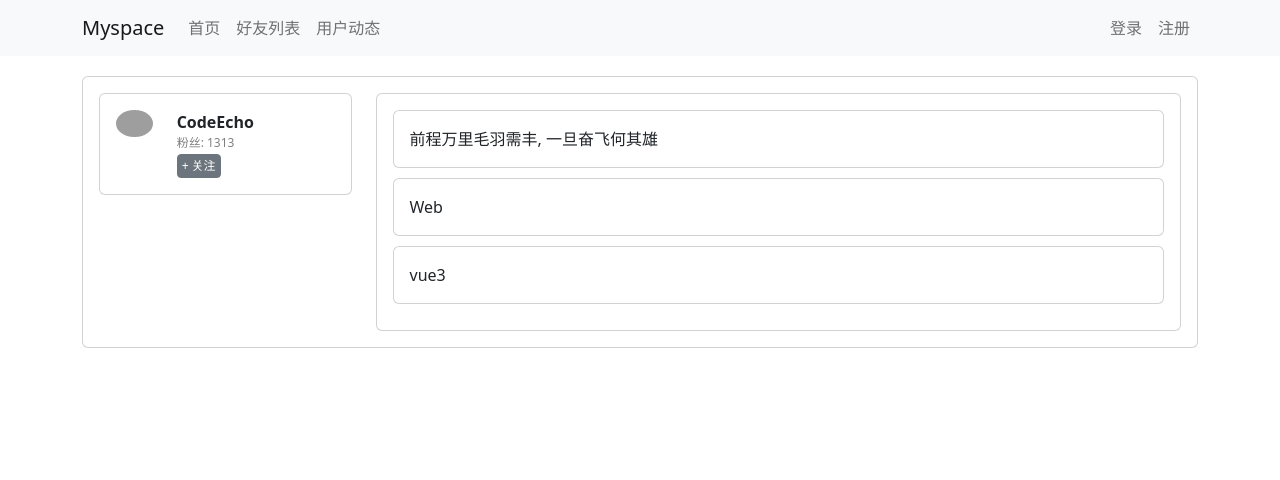
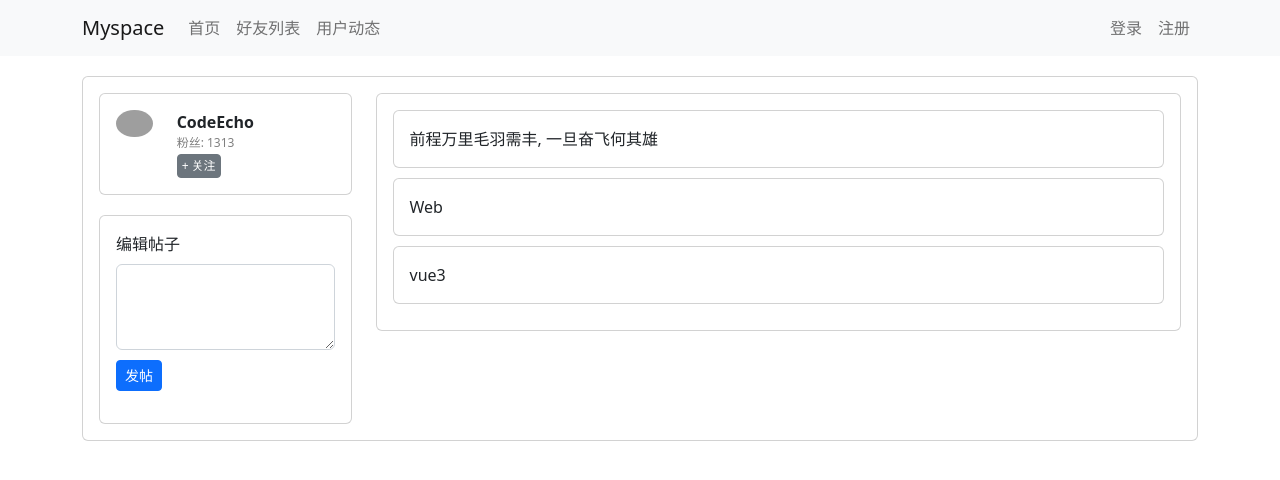
Before and after one commit to CodeEcho-Yao/MySpace, a Vue app: page /userprofile in a window 1280 px wide. Shown: the top 480 px of the page. Built offline with nearby package versions, Linux system fonts and the light colour scheme; grey boxes are pictures that could not be loaded.

Commit message:
UserProfilePosts

```diff
--- a/src/components/UserProfileWrite.vue
+++ b/src/components/UserProfileWrite.vue
@@ -0,0 +1,42 @@
+<template>
+    <div class="card edit-field">
+        <div class="card-body">
+            <div class="mb-3">
+                <label for="edit-post" class="form-label">编辑帖子</label>
+                <textarea v-model="content" class="form-control" id="edot-post" rows="3"></textarea>
+                <button @click="post_a_post" type="button" class="btn btn-primary btn-sm">发帖</button>
+            </div>
+        </div>
+    </div>
+</template>
+
+<script>
+import { ref } from 'vue';
+
+export default {
+    name: "UserProfileWrite",
+    setup(props, context) {
+        let content = ref('');
+
+        const post_a_post = () => {
+            context.emit('post_a_post', content.value);
+            content.value = "";
+        }
+
+        return {
+            content,
+            post_a_post,
+        }
+    }
+}
+</script>
+
+<style scoped>
+.edit-field {
+    margin-top: 20px;
+}
+
+button {
+    margin-top: 10px;
+}
+</style>
--- a/src/views/UserProfileView.vue
+++ b/src/views/UserProfileView.vue
@@ -3,6 +3,7 @@
     <div class="row">
       <div class="col-3">
         <UserProfileInfo @follow="follow" @unfollow="unfollow" :user="user" />
+        <UserProfileWrite @post_a_post="post_a_post" />
       </div>
       <div class="col-9">
         <UserProfilePosts :posts="posts"/>
@@ -15,6 +16,7 @@
 import ContentBase from '../components/ContentBase';
 import UserProfileInfo from '../components/UserProfileInfo';
 import UserProfilePosts from '../components/UserProfilePosts';
+import UserProfileWrite from '../components/UserProfileWrite';
 import { reactive } from 'vue';
 
 export default {
@@ -22,7 +24,8 @@
   components: {
     ContentBase,
     UserProfileInfo,
-    UserProfilePosts
+    UserProfilePosts,
+    UserProfileWrite
   },
   setup() {
     const user = reactive({
@@ -67,11 +70,21 @@
       user.followerCount --;
     };
 
+    const post_a_post = (content) => {
+      posts.count ++;
+      posts.posts.unshift({
+          id: posts.count,
+          userId: 1,
+          content: content,
+      })
+    }
+
     return {
       user,
       follow,
       unfollow,
       posts,
+      post_a_post,
     }
   }
 }
```
